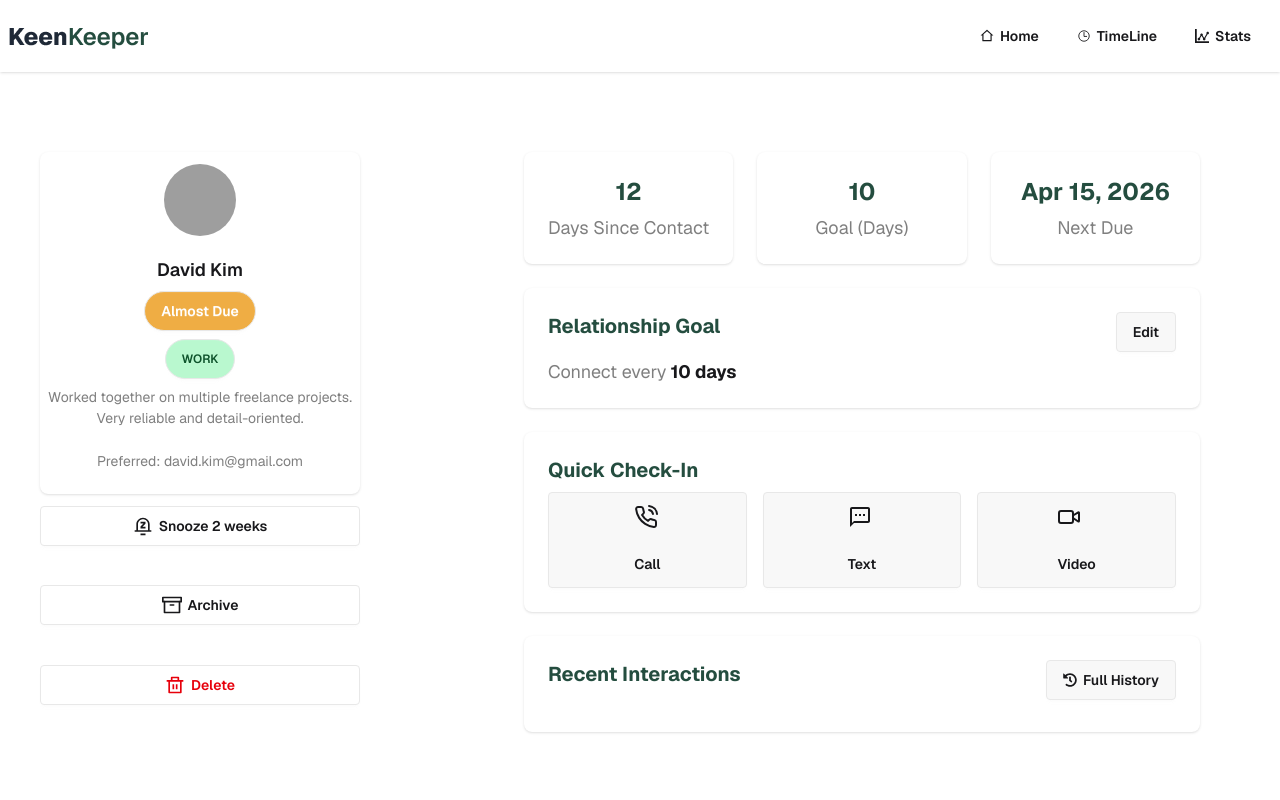
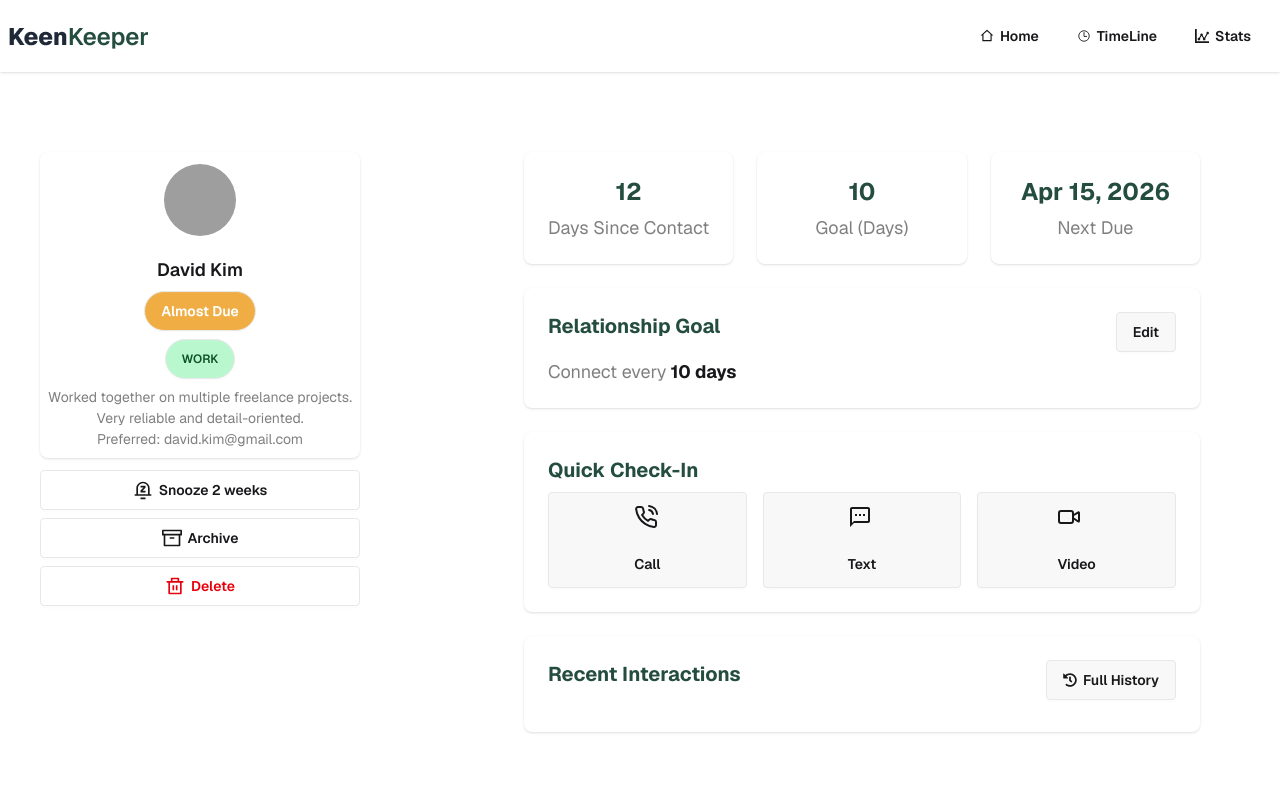
Before and after one commit to SIMANTO-PODDAR/Keen-Keeper, a React (Vite) app: page /friend/1 in a window 1280 px wide. Shown: the top 800 px of the page. Built offline with nearby package versions, Linux system fonts and the light colour scheme; grey boxes are pictures that could not be loaded; a web font is replaced by a local one.

Commit message:
add vercel.json for fix  routing

```diff
--- a/src/Components/Friend/Friend.jsx
+++ b/src/Components/Friend/Friend.jsx
@@ -23,7 +23,7 @@ const Friend = ({ friendsPromise }) => {
 
     return (
         <div className="mt-5 sm:mt-20 flex-1 sm:flex justify-between">
-            <div className="w-80 grid gap-3 mx-auto sm:mx-0"> {/* Left Side */}
+            <div className="w-80 grid gap-3 mx-auto sm:mx-0 sm:h-50"> {/* Left Side */}
                 <div className="card bg-base-100 shadow-sm">
                     <figure className="mx-auto py-2">
                         <img
@@ -49,12 +49,14 @@ const Friend = ({ friendsPromise }) => {
                                 > {tag.toUpperCase()} </div>)
                             }
                         </div>
-
-                        <p className="text-black/50">{expectedFriend.bio}</p>
-                        <p className="text-black/50">Preferred: {expectedFriend.email}</p>
+                        <div>
+                            <p className="text-black/50 ">{expectedFriend.bio}</p>
+                            <p className="text-black/50 ">Preferred: {expectedFriend.email}</p>
+                        </div>
                     </div>
                 </div>
 
+                <div className="flex flex-col gap-2">
                     <button className="btn w-full text-sm bg-base-100">
                         <span className="text-xl"><RiNotificationSnoozeLine /></span>
                         Snooze 2 weeks
@@ -69,7 +71,7 @@ const Friend = ({ friendsPromise }) => {
                         <span className="text-xl"><RiDeleteBinLine /></span>
                         Delete
                     </button>
-
+                </div>
             </div>
 
             <div className="max-w-3xl mr-0 sm:mr-10 mx-auto mt-5 sm:mt-0"> {/* Right Side */}
--- a/src/Section/TimeLine/TimeLine.jsx
+++ b/src/Section/TimeLine/TimeLine.jsx
@@ -2,6 +2,7 @@ import { FiPhoneCall } from "react-icons/fi";
 import { LuVideo } from "react-icons/lu";
 import { MdOutlineTextsms } from "react-icons/md";
 import { RiArrowDropDownLine } from "react-icons/ri";
+import { GrDocumentOutlook } from "react-icons/gr";
 
 const TimeLine = () => {
     return (
@@ -23,6 +24,12 @@ const TimeLine = () => {
             {
                 <TimeLineItem />
             }
+
+            <div className={`${false ?
+                'grid' : 'hidden'
+                }`}>
+                <h1 className="text-3xl font-bold text-center py-15 sm:py-3"> <GrDocumentOutlook className="text-center mx-auto m-3" />No Time Line Data Available!</h1>
+            </div>
 
         </div>
     );
```
Also changed, not shown: vercel.json (added). Lines whose indentation alone changed are shown as unchanged.
